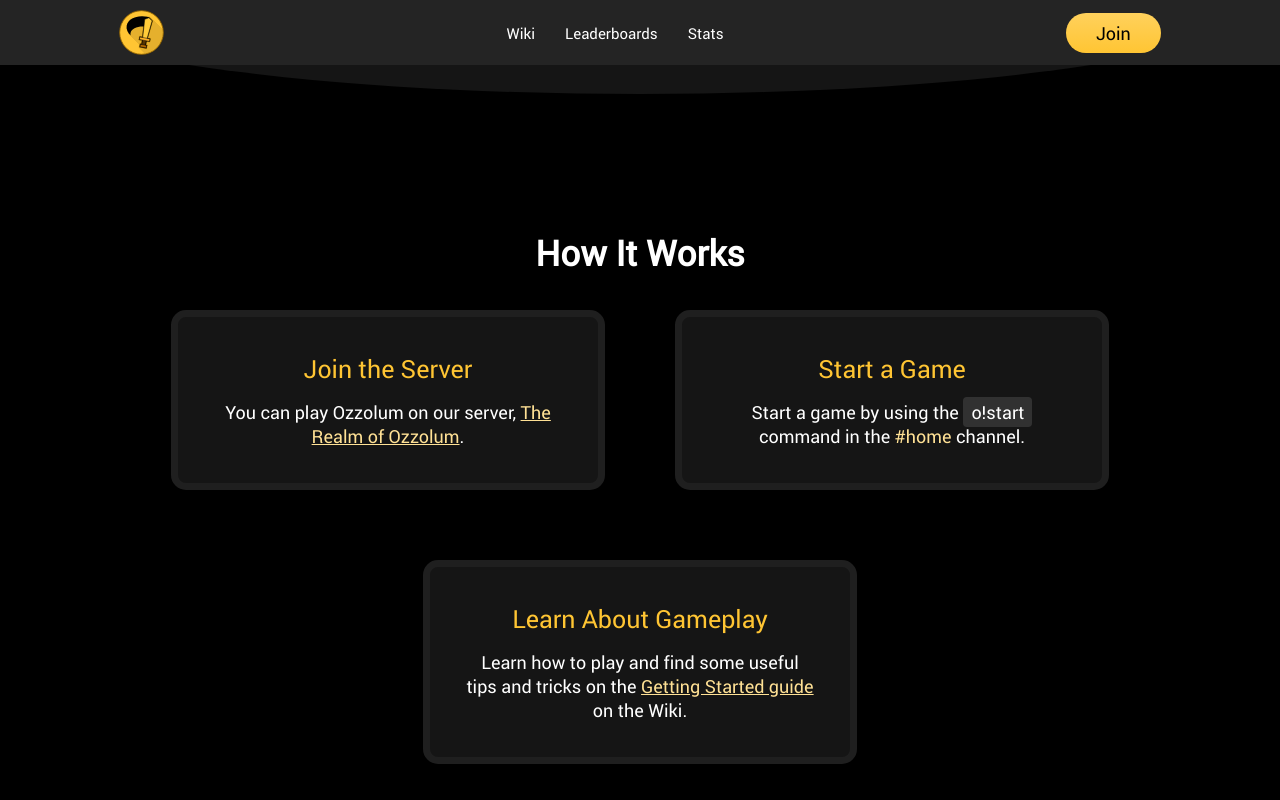
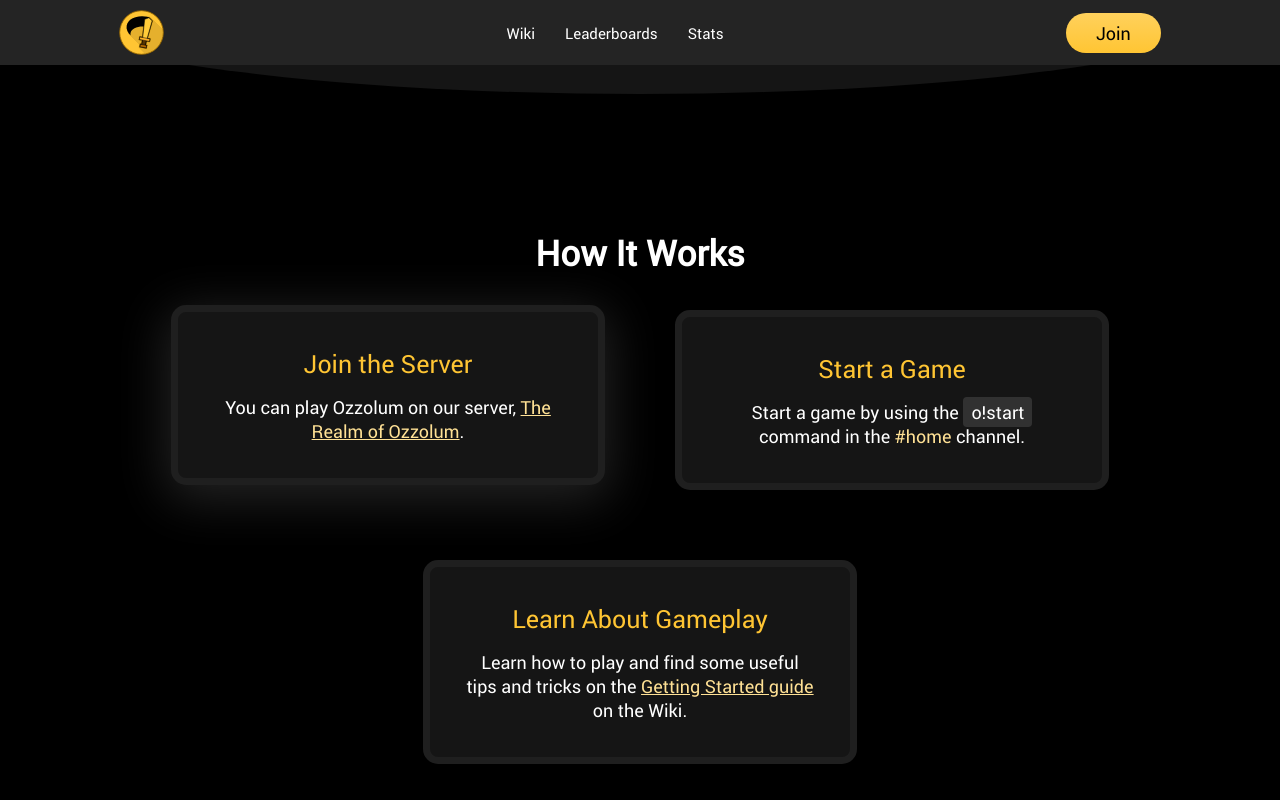
Before and after one commit to APixelVisuals/ozzolum-website, a Next.js app: page / in a window 1280 px wide. In both pictures the pointer is over the element 388 px from the left and 839 px from the top of the page. Shown: the part 439-1239 px from the top of the page. Built offline with nearby package versions, Linux system fonts and the light colour scheme.

Commit message:
Added hover animation to `index.jsx` how it works cards

```diff
--- a/pages/index.scss
+++ b/pages/index.scss
@@ -93,6 +93,12 @@
                 border-radius: 15px;
                 padding: 35px;
                 margin: 35px;
+                transition: 0.5s;
+
+                &:hover {
+                    box-shadow: 0px 10px 50px 5px #ffffff23;
+                    transform: translate(0, -5px);
+                }
 
                 .name {
                     color: $primary;
```
